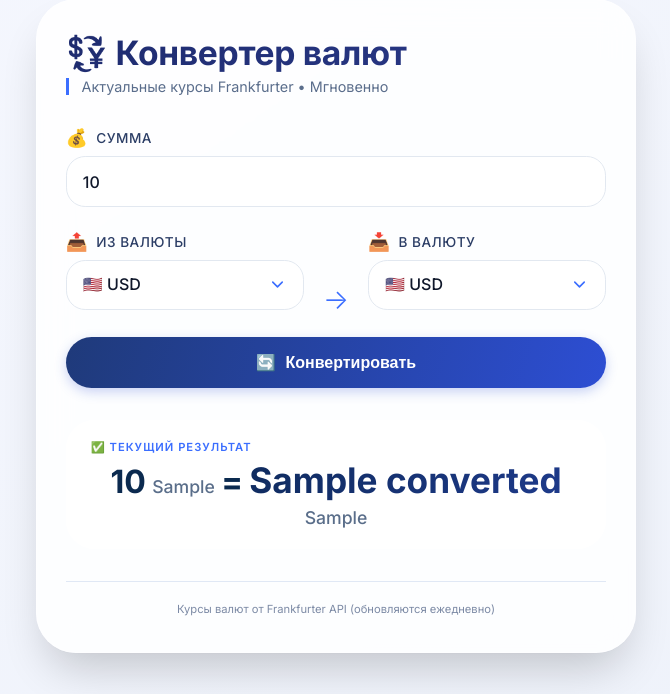
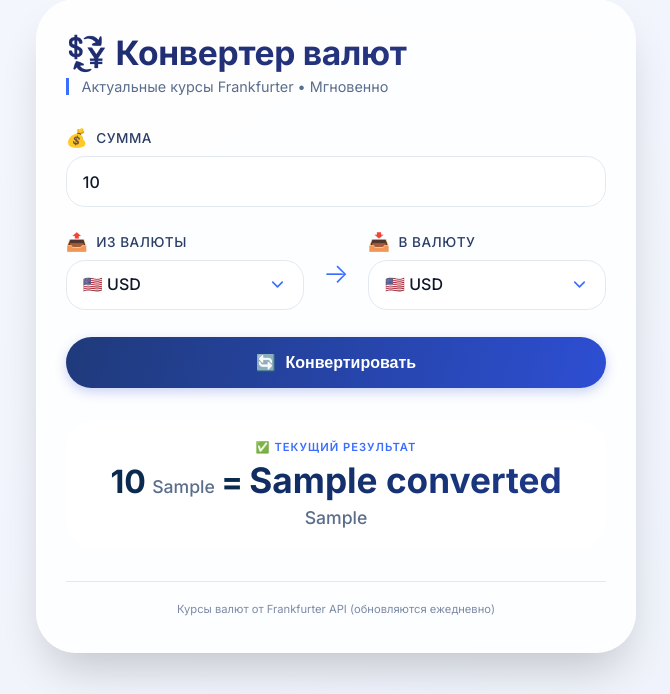
Before and after one commit to artem-dev-ops/currency-converter, a Flask app: template templates/index.html in a window 1280 px wide. Shown: the part 74-768 px from the top of the page, without its empty margins (304-974 px from the left). Run offline with Flask 3, Linux system fonts and the light colour scheme; the template is opened without the code that fills it: most values are stand-ins (such as "Sample title", 1, 10 or a date in 2020).

Commit message:
feature/ui-improvement: some fixes

```diff
--- a/templates/index.html
+++ b/templates/index.html
@@ -127,7 +127,7 @@
             .double-select {
                 display: flex;
                 gap: 1rem;
-                align-items: flex-end;
+                align-items: center;
             }
             .double-select .form-group {
                 flex: 1;
@@ -175,11 +175,11 @@
             padding: 1.2rem 1.5rem;
             backdrop-filter: blur(8px);
             border: 1px solid rgba(255,255,255,0.6);
-            transition: all 0.3s ease;
-            animation: fadeSlideUp 0.3s ease-out;
+            transition: opacity 0.2s ease;
         }
 
         .result-label {
+            text-align: center;
             text-transform: uppercase;
             font-size: 0.7rem;
             letter-spacing: 1px;
```
